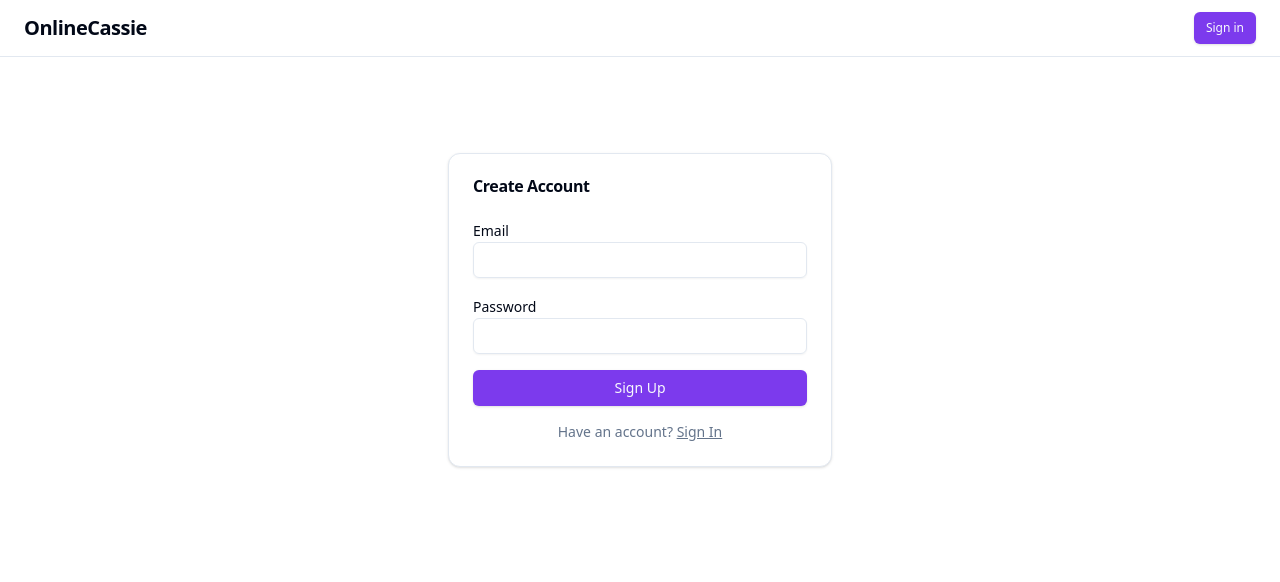
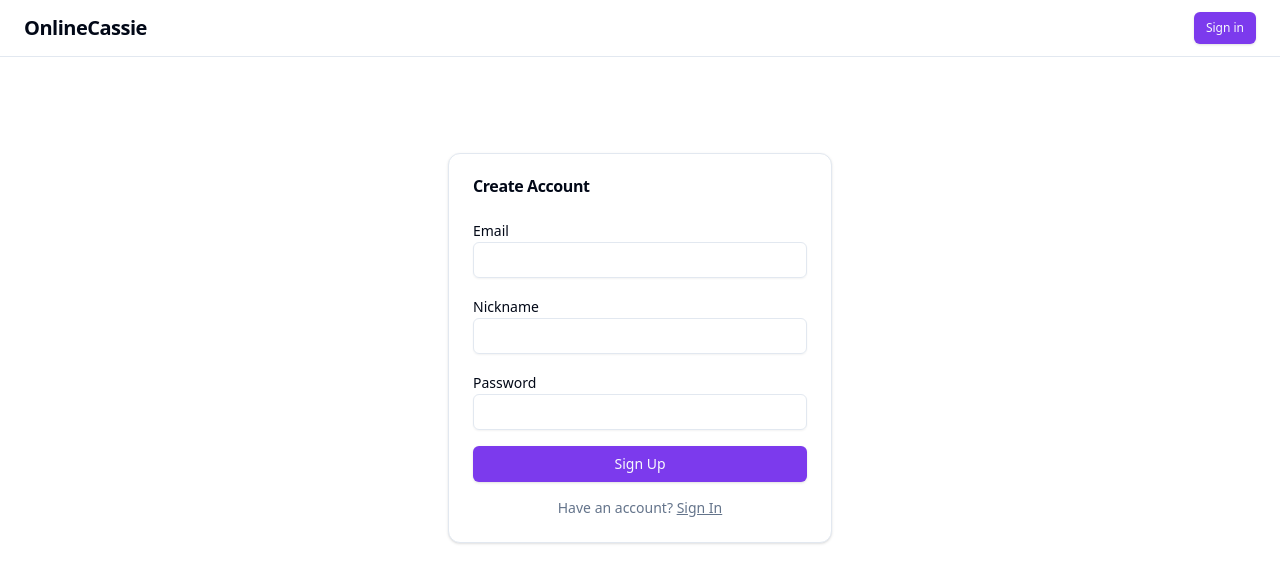
Before and after one commit to Gustavowagen/cassie, a React (Vite) app: page /auth in a window 1280 px wide. Both pictures are taken after a click on the button "Sign Up". Shown: the top 582 px of the page. Built offline with nearby package versions, Linux system fonts and the light colour scheme; no server answers.

Commit message:
feat: add required nickname field to signup form

```diff
--- a/src/pages/Auth.tsx
+++ b/src/pages/Auth.tsx
@@ -10,6 +10,7 @@ export function Auth() {
   const [mode, setMode] = useState<"signin" | "signup">("signin");
   const [email, setEmail] = useState("");
   const [password, setPassword] = useState("");
+  const [nickname, setNickname] = useState("");
   const [error, setError] = useState<string | null>(null);
   const [loading, setLoading] = useState(false);
   const navigate = useNavigate();
@@ -26,8 +27,23 @@ export function Auth() {
         });
         if (error) throw error;
       } else {
-        const { error } = await supabase.auth.signUp({ email, password });
-        if (error) throw error;
+        const { error } = await supabase.auth.signUp({
+          email,
+          password,
+          options: { data: { nickname: nickname.trim() } },
+        });
+        if (error) {
+          const msg = error.message.toLowerCase();
+          if (
+            msg.includes("profiles_username_key") ||
+            msg.includes("duplicate key") ||
+            msg.includes("already taken") ||
+            msg.includes("database error saving new user")
+          ) {
+            throw new Error("That nickname is already taken.");
+          }
+          throw error;
+        }
       }
       navigate("/");
     } catch (err: unknown) {
@@ -57,6 +73,18 @@ export function Auth() {
                 required
               />
             </div>
+            {mode === "signup" && (
+              <div>
+                <Label htmlFor="nickname">Nickname</Label>
+                <Input
+                  id="nickname"
+                  type="text"
+                  value={nickname}
+                  onChange={(e) => setNickname(e.target.value)}
+                  required
+                />
+              </div>
+            )}
             <div>
               <Label htmlFor="password">Password</Label>
               <Input
@@ -80,9 +108,11 @@ export function Auth() {
             {mode === "signin" ? "No account? " : "Have an account? "}
             <button
               className="underline"
-              onClick={() =>
-                setMode((m) => (m === "signin" ? "signup" : "signin"))
-              }
+              onClick={() => {
+                setMode((m) => (m === "signin" ? "signup" : "signin"));
+                setNickname("");
+                setError(null);
+              }}
             >
               {mode === "signin" ? "Sign Up" : "Sign In"}
             </button>
```
